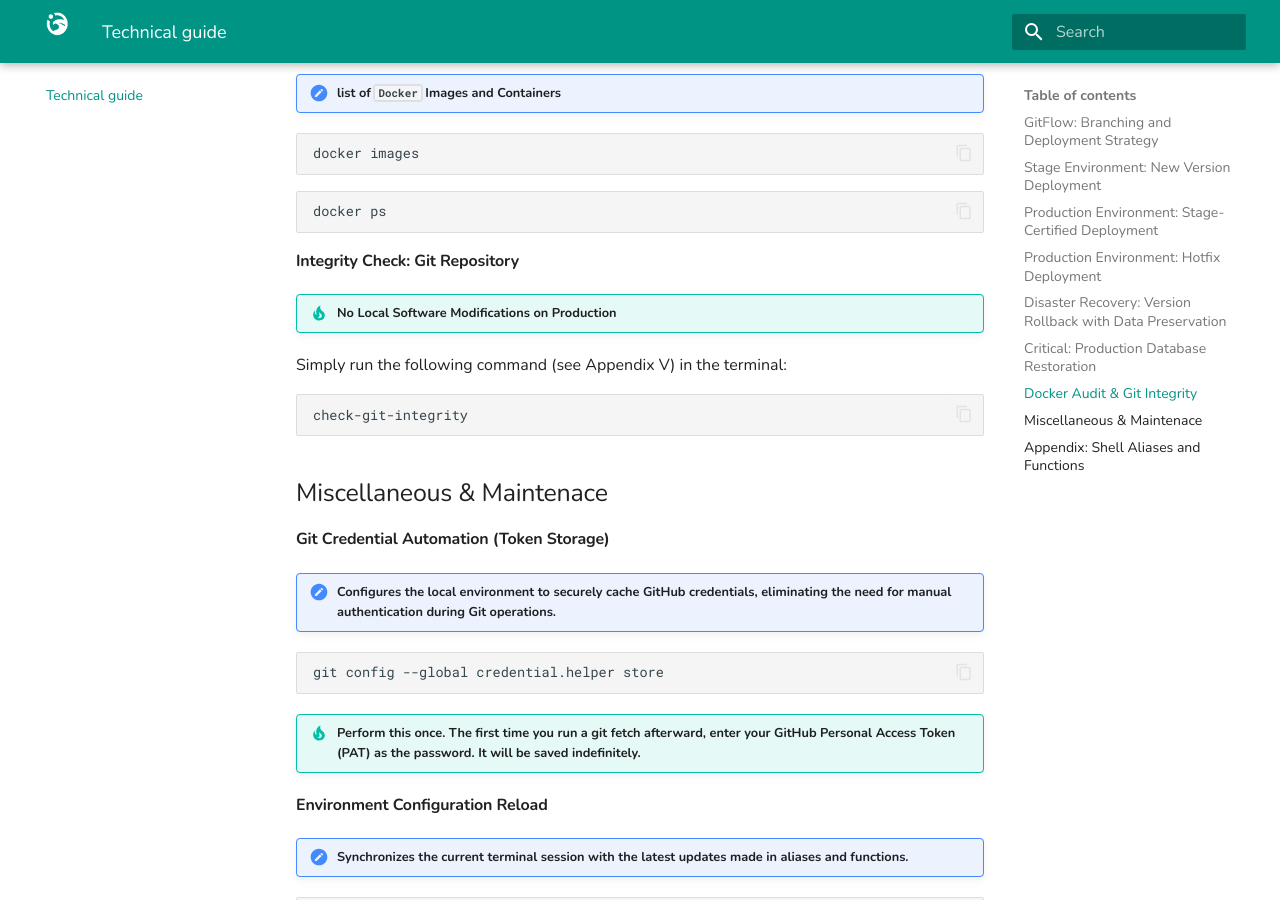
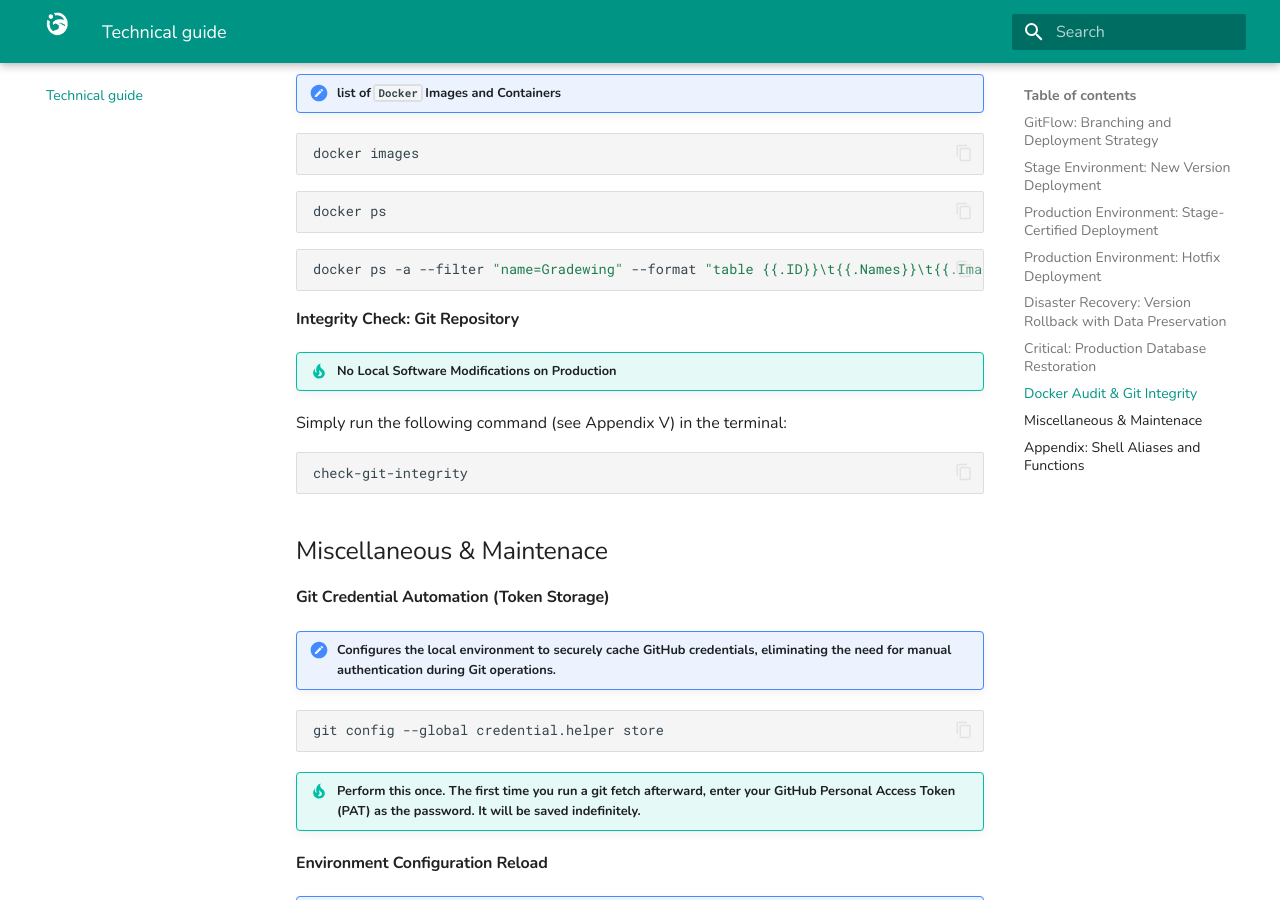
Before and after one commit to pablopenlop/gradewing_guide, an MkDocs documentation site: the page built from docs/other.md, in a window 1280 px wide and 900 px high, scrolled down 12395 px. Built offline with MkDocs 1.6.1 and Material for MkDocs 9.7.7, drawn with Linux system fonts in a browser that asks for light colours.

Commit message:
Update other.md

````diff
--- a/docs/other.md
+++ b/docs/other.md
@@ -524,6 +524,9 @@ docker images
 ```bash
 docker ps
 ```
+```bash
+docker ps -a --filter "name=Gradewing" --format "table {{.ID}}\t{{.Names}}\t{{.Image}}\t{{.Status}}"    # -- GRADEWING
+```
 
 #### Integrity Check: Git Repository
 
````
